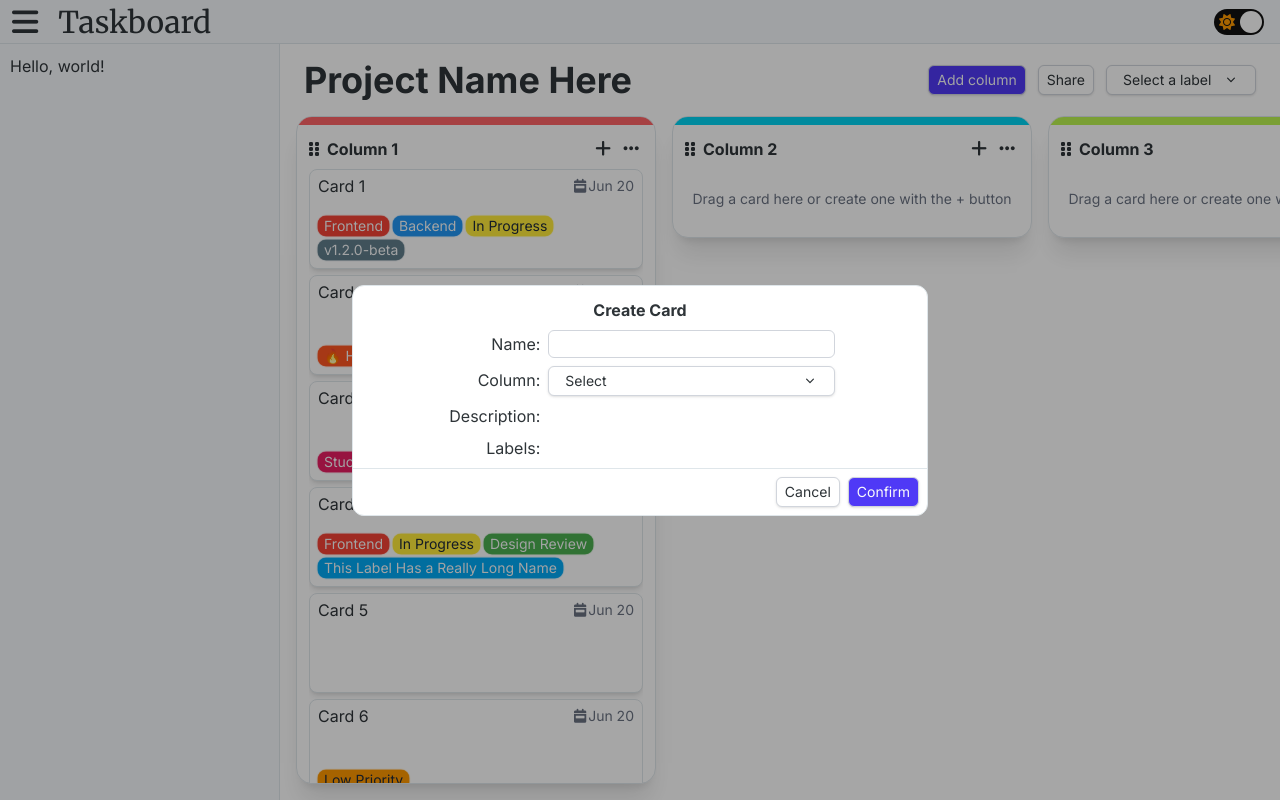
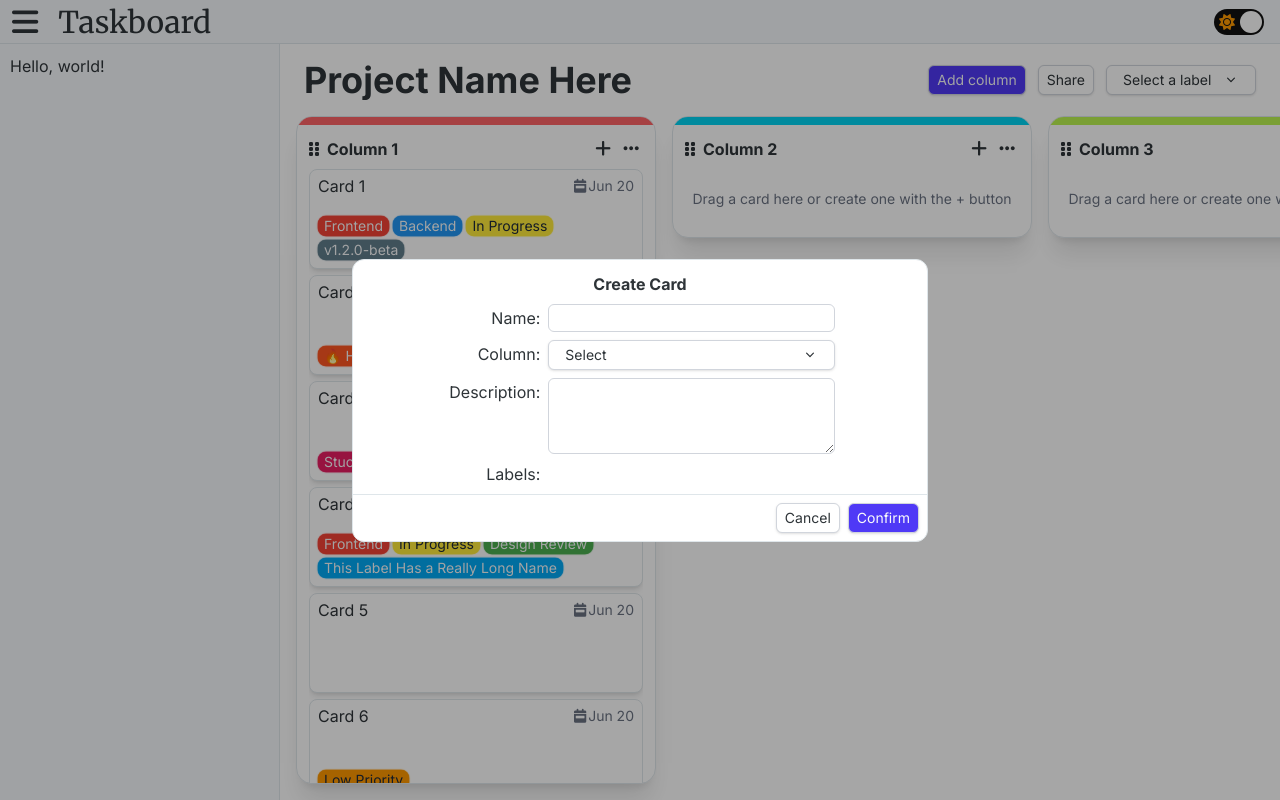
Before and after one commit to prestonyford/collaborate, a React (Vite) app in the folder client/: page / in a window 1280 px wide. Both pictures are taken after a click on the element 603 px from the left and 149 px from the top of the page. Built offline with nearby package versions, Linux system fonts and the light colour scheme.

Commit message:
TextArea component

```diff
--- a/client/src/components/base/Popup.tsx
+++ b/client/src/components/base/Popup.tsx
@@ -41,7 +41,7 @@ function Popup(props: Props) {
 					{props.title !== undefined && <>
 						<strong className="mt-3">{props.title}</strong>
 					</>}
-					<div className="grow text-left">
+					<div className="grow text-left overflow-auto">
 						{props.children || <div></div>}
 					</div>
 					{props.buttons?.length && <>
--- /dev/null
+++ b/client/src/components/base/TextArea.tsx
@@ -0,0 +1,26 @@
+import clsx from 'clsx'
+import { useState, type MouseEventHandler } from 'react'
+
+export type ButtonVariant = "primary" | "secondary";
+
+interface Props {
+	value: string
+	onInput: (val: string) => void
+	rows?: number
+}
+
+function TextArea({value, onInput, rows = 1}: Props) {
+	return (
+		<>
+			<textarea
+				className='border border-gray-300 dark:border-gray-400 rounded-md px-1.5 py-[1px] min-h-[28px]'
+				value={value}
+				onInput={event => { onInput((event.target as HTMLTextAreaElement).value) }}
+				rows={rows}
+			>
+			</textarea>
+		</>
+	)
+}
+
+export default TextArea
--- a/client/src/pages/board/CreateCardPopup.tsx
+++ b/client/src/pages/board/CreateCardPopup.tsx
@@ -5,6 +5,7 @@ import type CardSummaryDTO from "../../model/dto/CardSummaryDTO"
 import Dropdown from "../../components/base/Dropdown"
 import { useBoardStore } from "./BoardStore"
 import ColumnDropdown from "./ColumnDropdown"
+import TextArea from "../../components/base/Textarea"
 
 interface Props {
 	onCancel: () => void
@@ -13,6 +14,8 @@ interface Props {
 function CreateCardPopup(props: Props) {
 	const [formData, setFormData] = useState<Partial<CardSummaryDTO>>({});
 	const columns = useBoardStore((state) => state.columns);
+
+	const [description, setDescription] = useState<string>("");
 
 	return (
 		<Popup size='medium' title='Create Card' onEscape={props.onCancel} buttons={[{
@@ -31,7 +34,7 @@ function CreateCardPopup(props: Props) {
 					<label htmlFor="column">Column:</label>
 					<ColumnDropdown selectedId={formData.columnID} columns={columns} onSelect={columnID => setFormData({ ...formData, columnID })} />
 					<label htmlFor="description">Description:</label>
-					<div></div>
+					<TextArea value={description} onInput={setDescription} rows={3} />
 					<label htmlFor="labels">Labels:</label>
 					<div></div>
 				</div>
```
